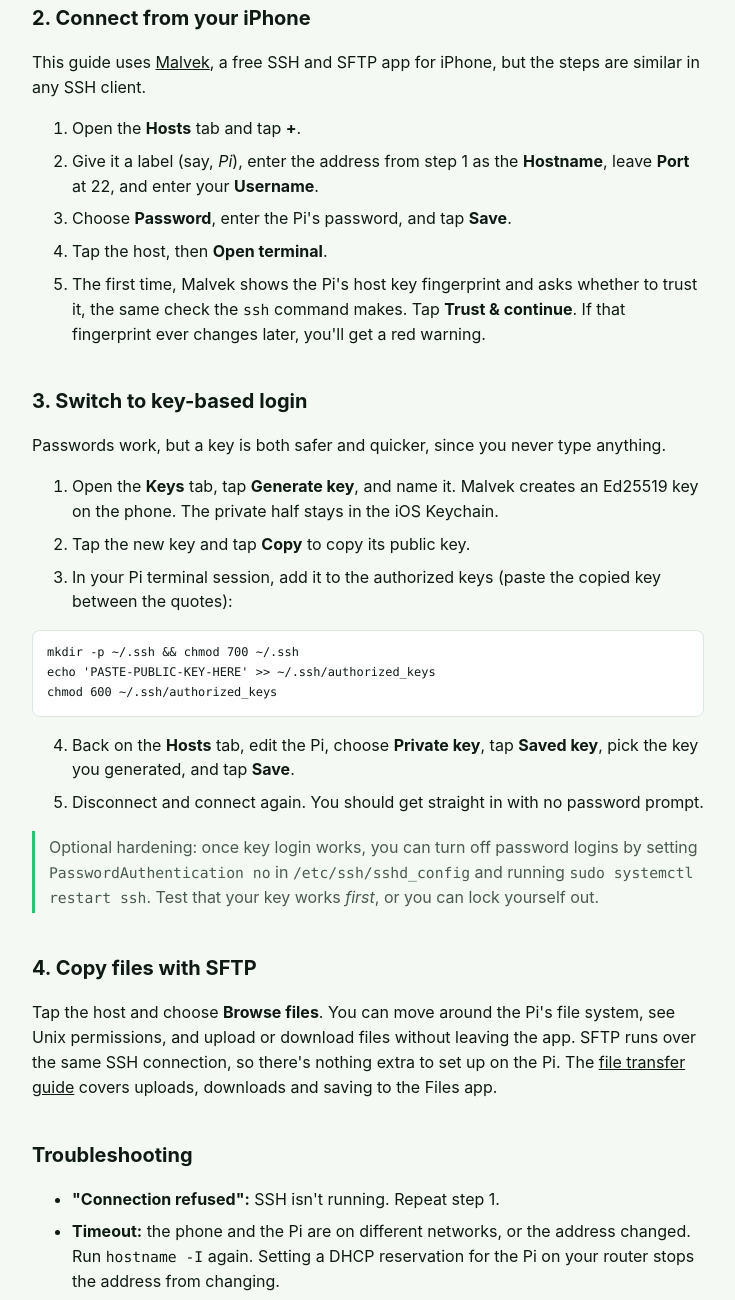
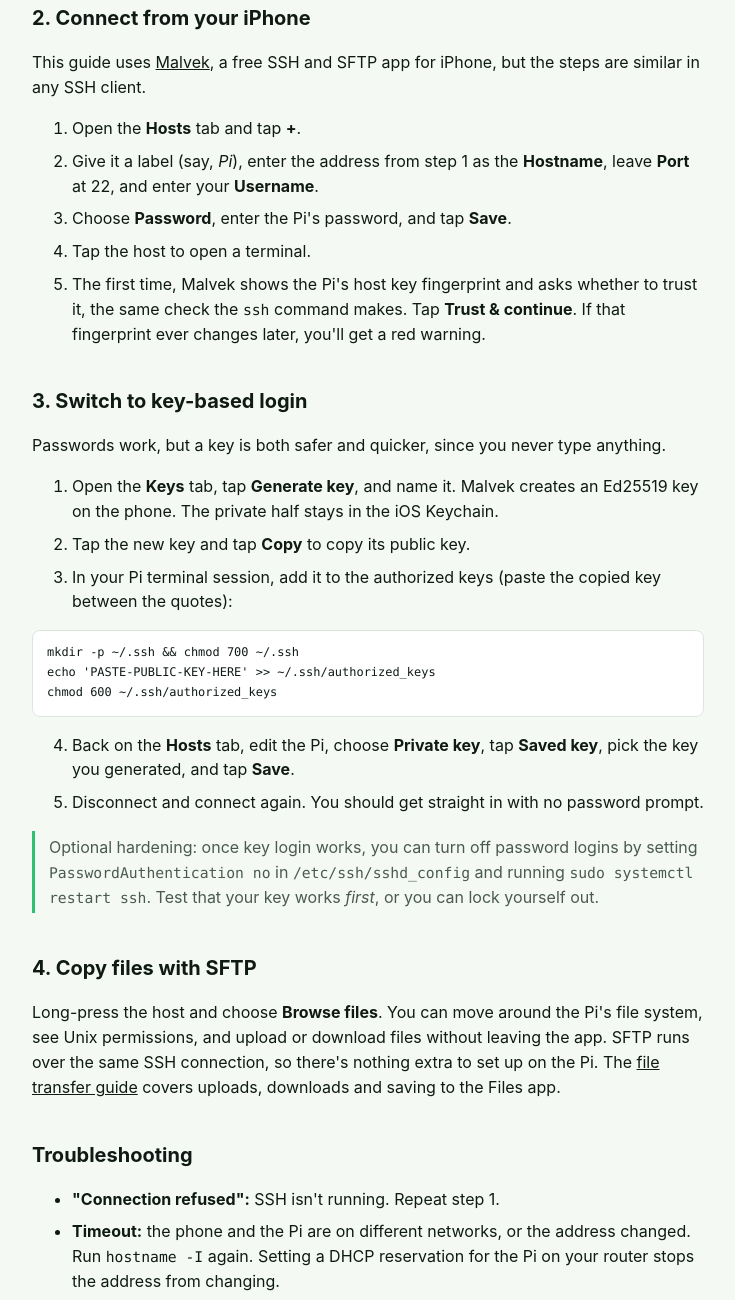
Before and after one commit to HappyMealSteak/malvek-site, a plain HTML site: page ssh-raspberry-pi-iphone.html in a window 1280 px wide. Shown: the part 817-2117 px from the top of the page, without its empty margins (272-1007 px from the left). Drawn offline with Linux system fonts and the light colour scheme.

Commit message:
Guides: Browse files is a long-press, tap opens terminal

```diff
--- a/ssh-raspberry-pi-iphone.html
+++ b/ssh-raspberry-pi-iphone.html
@@ -176,7 +176,7 @@
         and enter your <strong>Username</strong>.</li>
       <li>Choose <strong>Password</strong>, enter the Pi's password, and tap
         <strong>Save</strong>.</li>
-      <li>Tap the host, then <strong>Open terminal</strong>.</li>
+      <li>Tap the host to open a terminal.</li>
       <li>The first time, Malvek shows the Pi's host key fingerprint and asks
         whether to trust it, the same check the <code>ssh</code> command makes.
         Tap <strong>Trust &amp; continue</strong>. If that fingerprint ever changes later, you'll get a red
@@ -212,7 +212,7 @@ chmod 600 ~/.ssh/authorized_keys</code></pre>
       <em>first</em>, or you can lock yourself out.</p>
 
     <h2>4. Copy files with SFTP</h2>
-    <p>Tap the host and choose <strong>Browse files</strong>. You can move
+    <p>Long-press the host and choose <strong>Browse files</strong>. You can move
       around the Pi's file system, see Unix permissions, and upload or
       download files without leaving the app. SFTP runs over the same SSH
       connection, so there's nothing extra to set up on the Pi. The
```
Also changed, not shown: sftp-iphone-transfer-files.html (+1 -1 lines).
